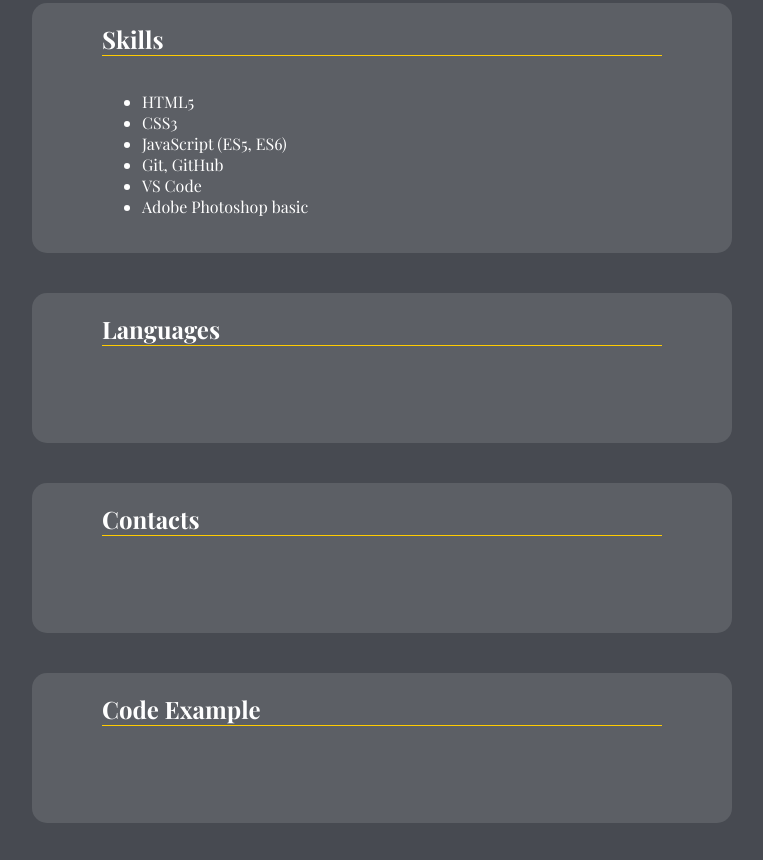
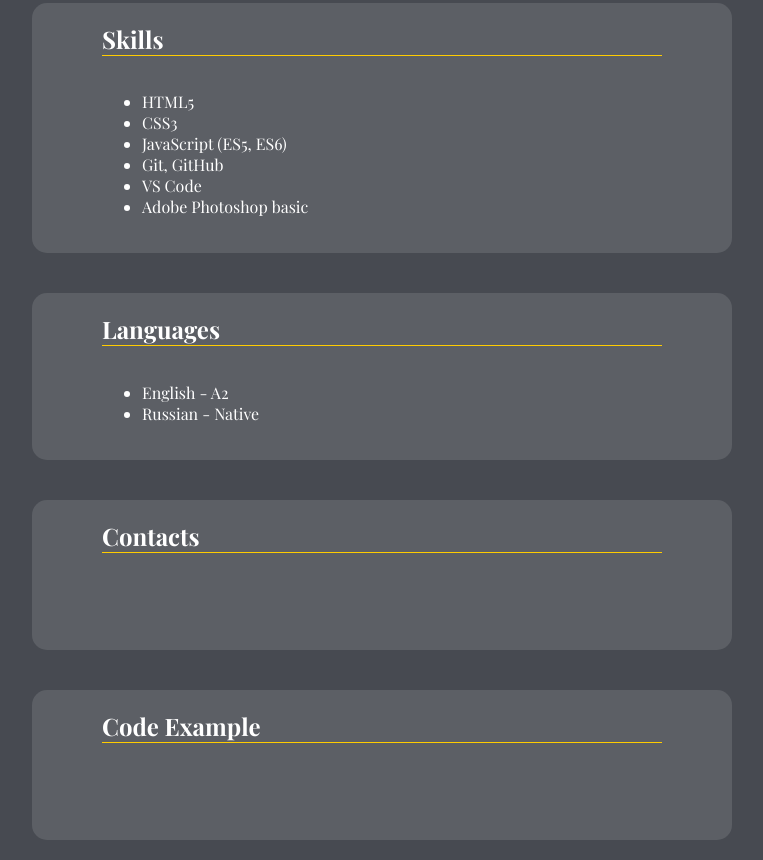
Before and after one commit to pandochka69/rsschool-cv, a plain HTML site: page index.html in a window 1280 px wide. Shown: the part 616-1476 px from the top of the page, without its empty margins (258-1021 px from the left). Drawn offline with nearby package versions, Linux system fonts and the light colour scheme.

Commit message:
feat: add languages block info

```diff
--- a/index.html
+++ b/index.html
@@ -51,6 +51,12 @@
             </article>
             <article id="languages" class="block">
                 <h2>Languages</h2>
+                <section>
+                    <ul>
+                        <li>English - A2</li>
+                        <li>Russian - Native</li>
+                    </ul>
+                </section>
             </article>
             <article id="contacts" class="block">
                 <h2>Contacts</h2>
```
